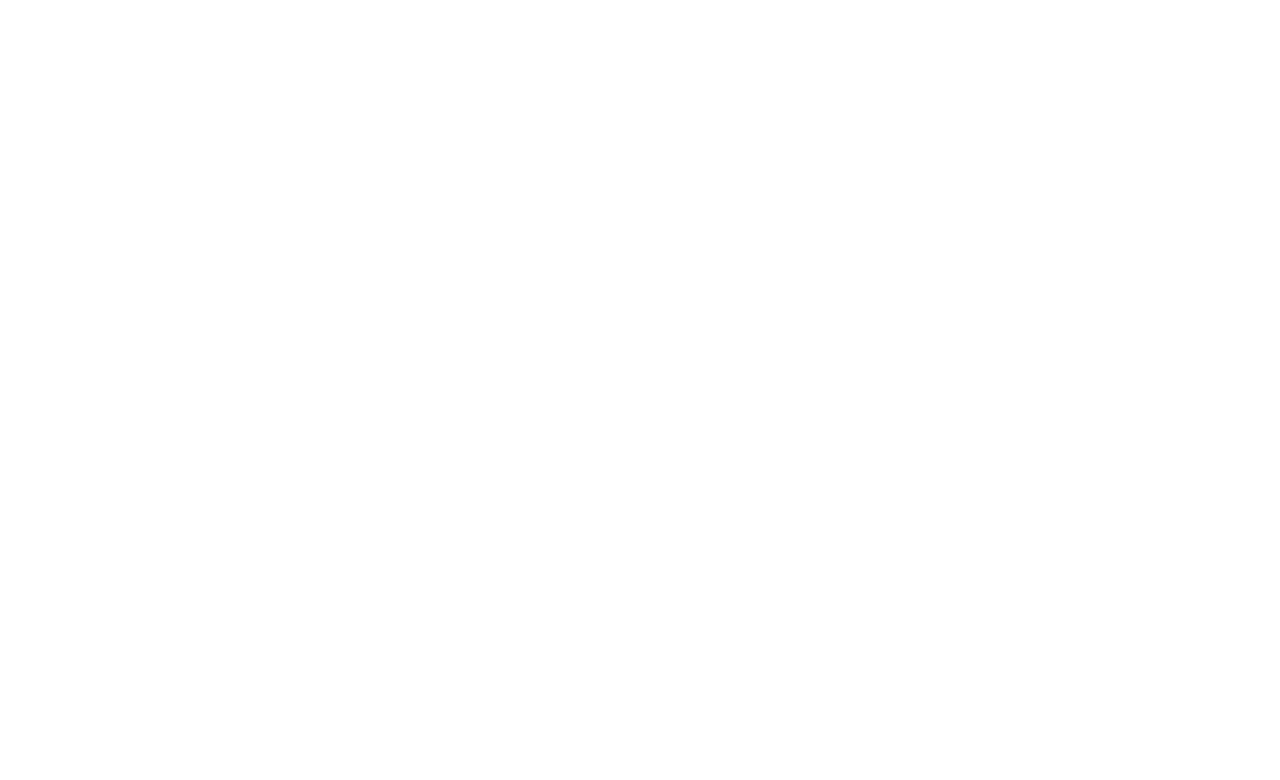
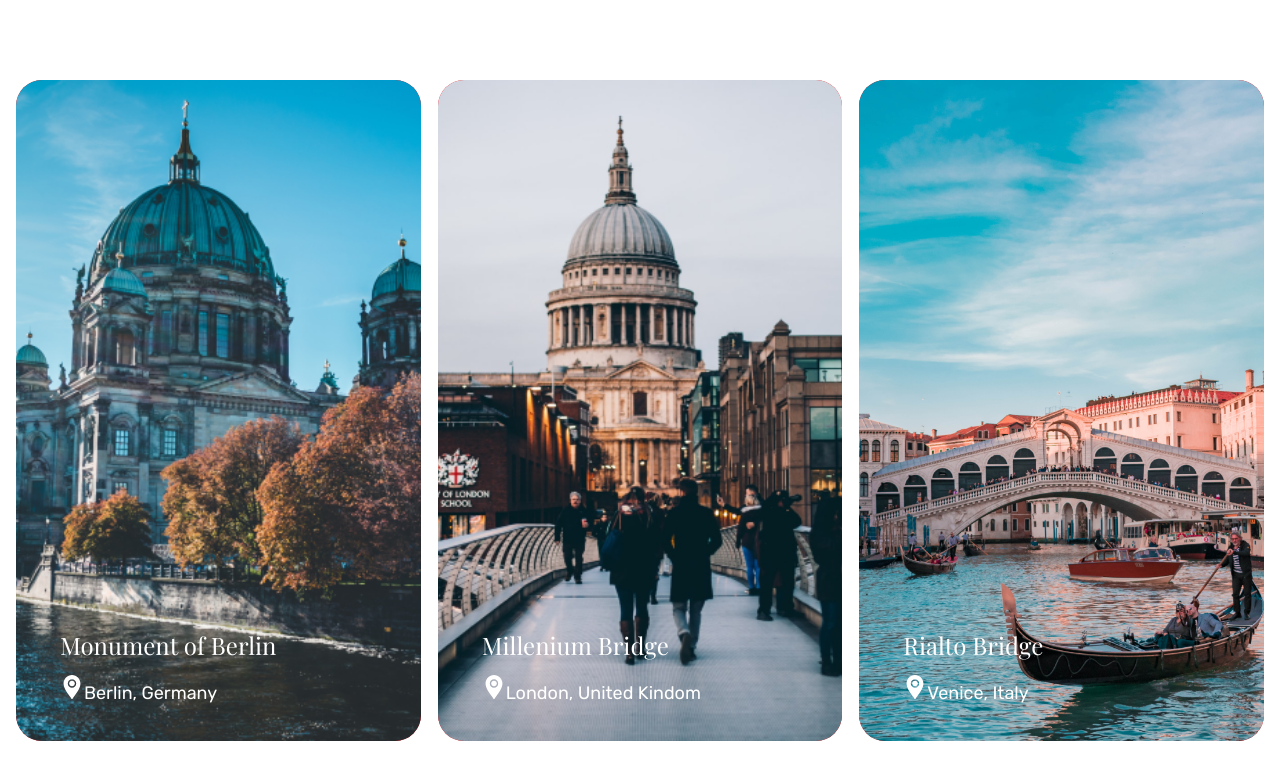
Before and after one commit to ivanaguiglez/202309-w4chwe-ivan-aguilar-alex-andru, a website: page public/index.html in a window 1280 px wide. Drawn offline with nearby package versions, Linux system fonts and the light colour scheme; files that its build step writes are made by us from their sources.

Commit message:
Add cards & responsive

```diff
--- a/package.json
+++ b/package.json
@@ -7,7 +7,7 @@
     "test": "echo \"Error: no test specified\" && exit 1",
     "prepare": "husky install",
     "build-styles": "sass src/sass/styles.scss public/styles/styles.css",
-    "build-style:dev": "sass --watch sass/styles.scss styles/styles.css"
+    "build-styles:dev": "sass --watch src/sass/styles.scss public/styles/styles.css"
   },
   "keywords": [],
   "author": "",
--- a/public/index.html
+++ b/public/index.html
@@ -13,6 +13,66 @@
   <title>Home - Travellian</title>
 </head>
 
+<div class="cards">
+  <div class="card">
+    <img class="card__image" src="images/Berlin_720.webp" alt="city of Berlín">
+    <div class="card__text">
+      <span class="card__monument">Monument of Berlin</span>
+      <span class="card__location"><svg width="24" height="24" viewBox="0 0 24 24" fill="none"
+          xmlns="http://www.w3.org/2000/svg">
+          <g id="location 1">
+            <g id="Group">
+              <path id="Vector"
+                d="M3.5625 8.4375C3.5625 12.6054 6.74442 17.1274 9.55209 21.0351C10.2195 21.9634 10.8588 22.8526 11.415 23.6869C11.5454 23.8826 11.7652 24 12 24C12.2347 24 12.4545 23.8826 12.585 23.6869C13.1411 22.8526 13.7804 21.9634 14.4478 21.0351C17.2556 17.1274 20.4375 12.6054 20.4375 8.4375C20.4375 3.78478 16.6527 0 12 0C7.34728 0 3.5625 3.78478 3.5625 8.4375ZM16.2188 8.4375C16.2188 10.7639 14.3264 12.6562 12 12.6562C9.67364 12.6562 7.78125 10.7639 7.78125 8.4375C7.78125 6.11114 9.67364 4.21875 12 4.21875C14.3264 4.21875 16.2188 6.11114 16.2188 8.4375Z"
+                fill="white" />
+              <path id="Vector_2"
+                d="M12 11.25C13.5533 11.25 14.8125 9.9908 14.8125 8.4375C14.8125 6.8842 13.5533 5.625 12 5.625C10.4467 5.625 9.1875 6.8842 9.1875 8.4375C9.1875 9.9908 10.4467 11.25 12 11.25Z"
+                fill="white" />
+            </g>
+          </g>
+        </svg>Berlin, Germany</span>
+    </div>
+  </div>
+  <div class="card hidden">
+    <img class="card__image" src="images/London_720.webp" alt="city of London">
+    <div class="card__text">
+      <span class="card__monument">Millenium Bridge</span>
+      <span class="card__location"><svg width="24" height="24" viewBox="0 0 24 24" fill="none"
+          xmlns="http://www.w3.org/2000/svg">
+          <g id="location 1">
+            <g id="Group">
+              <path id="Vector"
+                d="M3.5625 8.4375C3.5625 12.6054 6.74442 17.1274 9.55209 21.0351C10.2195 21.9634 10.8588 22.8526 11.415 23.6869C11.5454 23.8826 11.7652 24 12 24C12.2347 24 12.4545 23.8826 12.585 23.6869C13.1411 22.8526 13.7804 21.9634 14.4478 21.0351C17.2556 17.1274 20.4375 12.6054 20.4375 8.4375C20.4375 3.78478 16.6527 0 12 0C7.34728 0 3.5625 3.78478 3.5625 8.4375ZM16.2188 8.4375C16.2188 10.7639 14.3264 12.6562 12 12.6562C9.67364 12.6562 7.78125 10.7639 7.78125 8.4375C7.78125 6.11114 9.67364 4.21875 12 4.21875C14.3264 4.21875 16.2188 6.11114 16.2188 8.4375Z"
+                fill="white" />
+              <path id="Vector_2"
+                d="M12 11.25C13.5533 11.25 14.8125 9.9908 14.8125 8.4375C14.8125 6.8842 13.5533 5.625 12 5.625C10.4467 5.625 9.1875 6.8842 9.1875 8.4375C9.1875 9.9908 10.4467 11.25 12 11.25Z"
+                fill="white" />
+            </g>
+          </g>
+        </svg>London, United Kindom</span>
+    </div>
+  </div>
+  <div class="card hidden">
+    <img class="card__image" src="images/Venecia_720.webp" alt="city of Venice">
+    <div class="card__text">
+      <span class="card__monument">Rialto Bridge</span>
+      <span class="card__location"><svg width="24" height="24" viewBox="0 0 24 24" fill="none"
+          xmlns="http://www.w3.org/2000/svg">
+          <g id="location 1">
+            <g id="Group">
+              <path id="Vector"
+                d="M3.5625 8.4375C3.5625 12.6054 6.74442 17.1274 9.55209 21.0351C10.2195 21.9634 10.8588 22.8526 11.415 23.6869C11.5454 23.8826 11.7652 24 12 24C12.2347 24 12.4545 23.8826 12.585 23.6869C13.1411 22.8526 13.7804 21.9634 14.4478 21.0351C17.2556 17.1274 20.4375 12.6054 20.4375 8.4375C20.4375 3.78478 16.6527 0 12 0C7.34728 0 3.5625 3.78478 3.5625 8.4375ZM16.2188 8.4375C16.2188 10.7639 14.3264 12.6562 12 12.6562C9.67364 12.6562 7.78125 10.7639 7.78125 8.4375C7.78125 6.11114 9.67364 4.21875 12 4.21875C14.3264 4.21875 16.2188 6.11114 16.2188 8.4375Z"
+                fill="white" />
+              <path id="Vector_2"
+                d="M12 11.25C13.5533 11.25 14.8125 9.9908 14.8125 8.4375C14.8125 6.8842 13.5533 5.625 12 5.625C10.4467 5.625 9.1875 6.8842 9.1875 8.4375C9.1875 9.9908 10.4467 11.25 12 11.25Z"
+                fill="white" />
+            </g>
+          </g>
+        </svg>Venice, Italy</span>
+    </div>
+  </div>
+</div>
+
 <body>
 
 </body>
--- /dev/null
+++ b/src/sass/components/_cards.scss
@@ -0,0 +1,94 @@
+@use "./../variables/fonts";
+@use "./../variables/colors";
+
+.cards {
+  margin: 0;
+  padding: 0;
+  display: flex;
+  flex-direction: column;
+}
+
+.card {
+  width: 288px;
+  height: 320px;
+  margin: 0;
+  padding: 0;
+  overflow: hidden;
+  background-color: red;
+  color: colors.$background;
+  border-radius: 26px;
+  position: relative;
+
+  &__image {
+    width: 100%;
+    height: 100%;
+    position: absolute;
+    text-align: justify;
+    object-fit: cover;
+  }
+  &__text {
+    padding: 40px 20px;
+  }
+
+  &__monument {
+    font-family: fonts.$main-font;
+    position: absolute;
+    top: 75%;
+    font-size: 1.5rem;
+  }
+
+  &__location {
+    font-family: fonts.$secondary-font;
+    position: absolute;
+    top: 85%;
+    font-size: 1.125rem;
+  }
+}
+
+.hidden {
+  display: none;
+}
+
+@media (min-width: 767px) {
+  .cards {
+    margin: 0;
+    display: flex;
+    flex-direction: row;
+    margin: 0;
+    padding: 0;
+    gap: 17px;
+  }
+  .card {
+    width: 497px;
+    height: 661px;
+    padding: 40px 20px;
+    display: flex;
+
+    &__image {
+      width: 100%;
+      height: 100%;
+      position: absolute;
+      top: 0;
+      left: 0;
+      text-align: justify;
+      object-fit: cover;
+    }
+    &__text {
+      padding: 40px 24px;
+    }
+
+    &__monument {
+      font-family: fonts.$main-font;
+      position: absolute;
+      top: 83%;
+      font-size: 1.5rem;
+    }
+
+    &__location {
+      font-family: fonts.$secondary-font;
+      position: absolute;
+      top: 90%;
+      font-size: 1.125rem;
+    }
+  }
+}
--- a/src/sass/core/_resets.scss
+++ b/src/sass/core/_resets.scss
@@ -37,3 +37,7 @@ button {
   border: none;
   background-color: transparent;
 }
+
+ul {
+  list-style: none;
+}
--- a/src/sass/styles.scss
+++ b/src/sass/styles.scss
@@ -1,2 +1,3 @@
 @use "core/resets";
 @use "core/globals";
+@use "components/cards";
```
Also changed, not shown: public/images/Berlin_720.webp (added), public/images/London_720.webp (added), public/images/Venecia_720.webp (added), public/images/location 1.svg (added), 1 other file.
